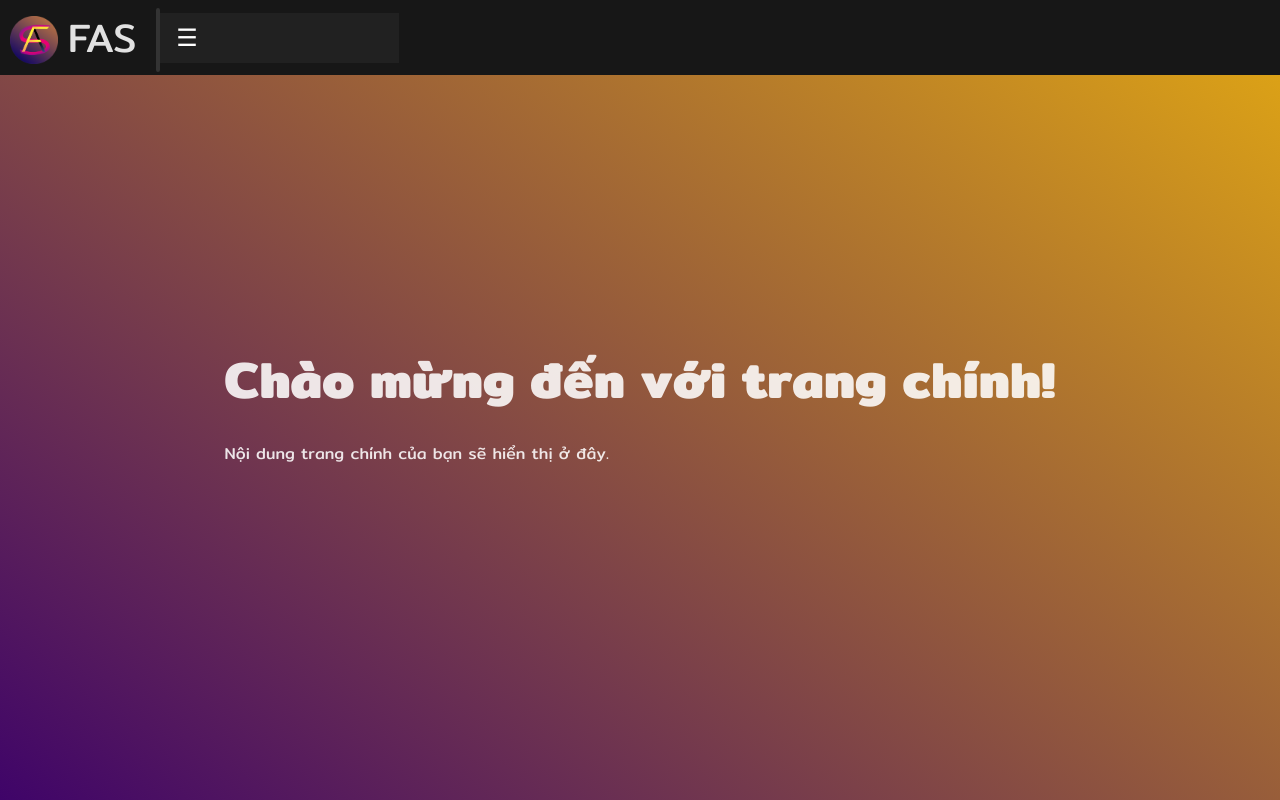
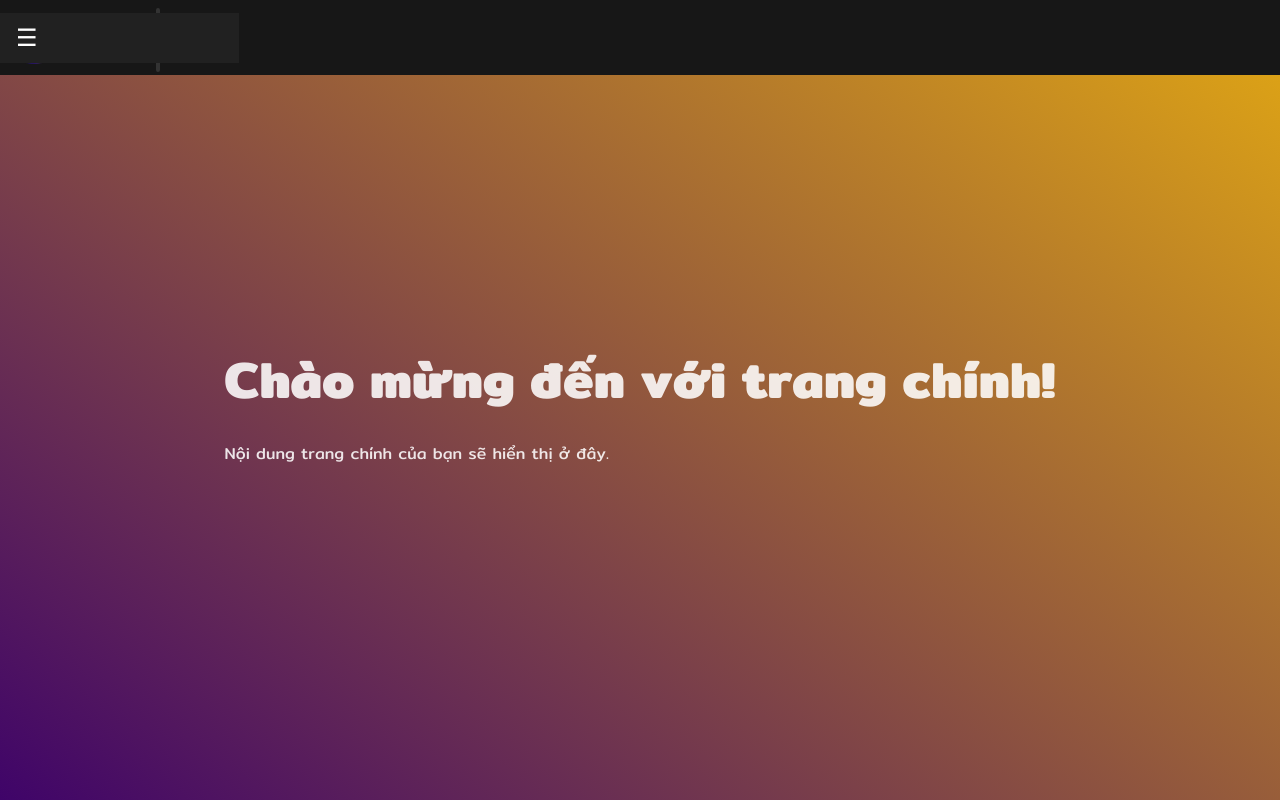
Before and after one commit to lelethecode/lele2, a Next.js app: page / in a window 1280 px wide. Built offline with nearby package versions, Linux system fonts and the light colour scheme.

Commit message:
Update globals.css

```diff
--- a/src/app/globals.css
+++ b/src/app/globals.css
@@ -603,3 +603,6 @@ font-family: Roboto,Arial;
   border-style: none;
   border-radius: 8px;
 }
+.navcontain{
+  position: absolute;
+}
```
